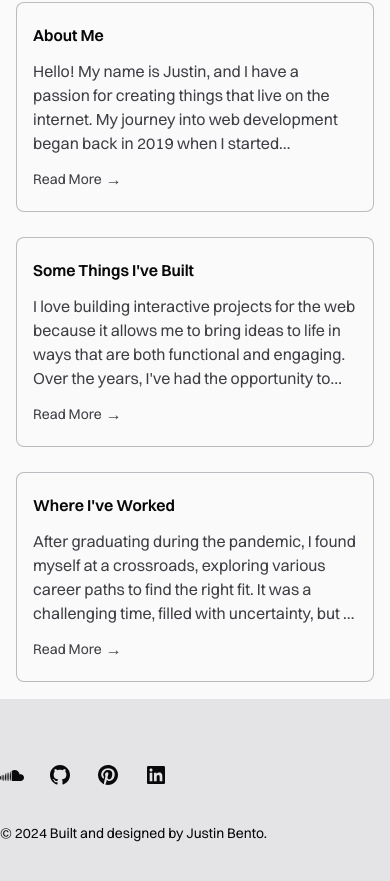
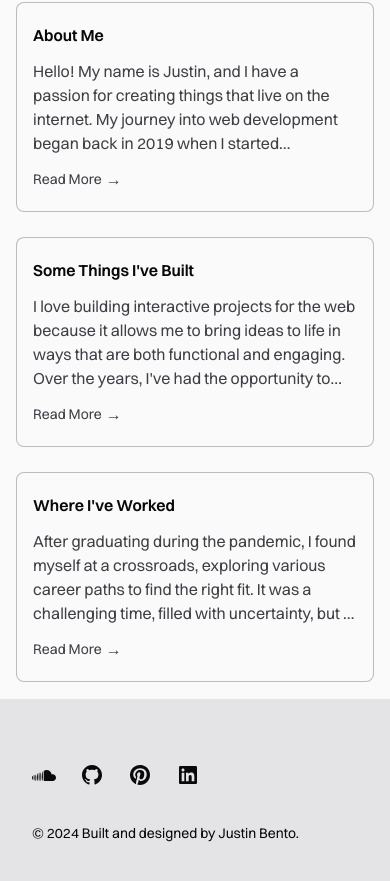
Before and after one commit to Justin-Bento/portfolio, a Next.js app: page / in a window 390 px wide. Shown: the part 667-1548 px from the top of the page. Built offline with nearby package versions, Linux system fonts and the light colour scheme.

Commit message:
removed tailwind screen directive for the container padding on the horizontal axis

```diff
--- a/components/Footer.tsx
+++ b/components/Footer.tsx
@@ -13,7 +13,7 @@ export interface FooterNavProps {
 export default function Footer() {
   return (
     <footer className="bg-gray-200 dark:bg-transparent dark:border-t dark:border-primary-100">
-      <div className="container mx-auto lg:px-8 py-16 md:flex md:items-center md:justify-between">
+      <div className="container mx-auto px-8 py-16 md:flex md:items-center md:justify-between">
         <div className="flex justify-start space-x-6 lg:justify-center md:order-2">
           {footer_navigation.map((item: FooterNavProps) => (
             <Link
```
